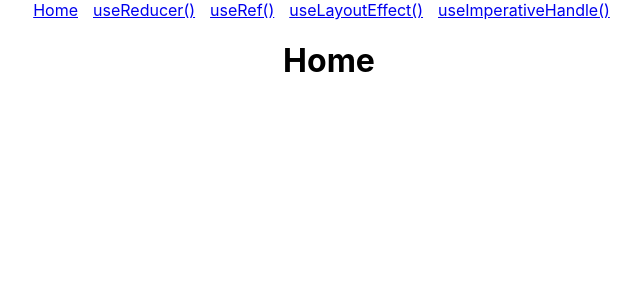
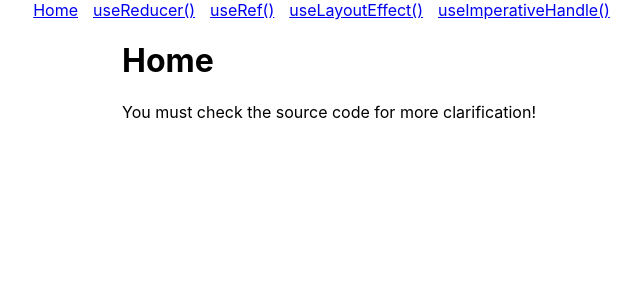
Before and after one commit to HristoYonkov/React-Exercises, a React (Create React App) app in the folder client/: page / in a window 1280 px wide. Shown: the top 300 px of the page, without its empty margins (311-951 px from the left). Built offline with nearby package versions, Linux system fonts and the light colour scheme.

Commit message:
Update Home.js

```diff
--- a/client/src/containers/Home/Home.js
+++ b/client/src/containers/Home/Home.js
@@ -5,6 +5,7 @@ const Home = () => {
   return (
     <>
       <h1>Home</h1>
+      <p>You must check the source code for more clarification!</p>
     </>
   )
 }
```
